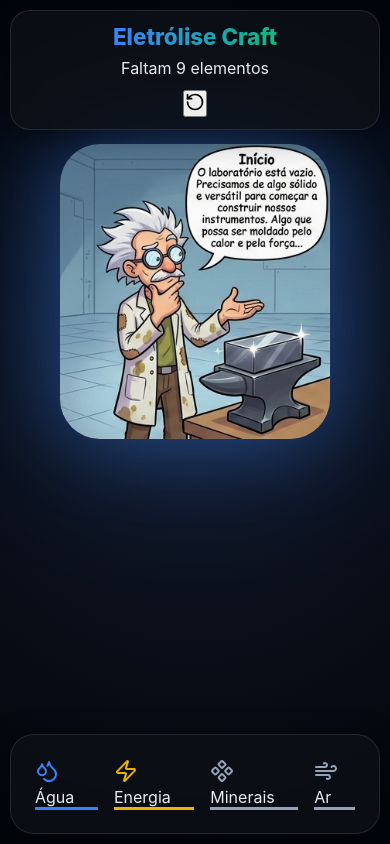
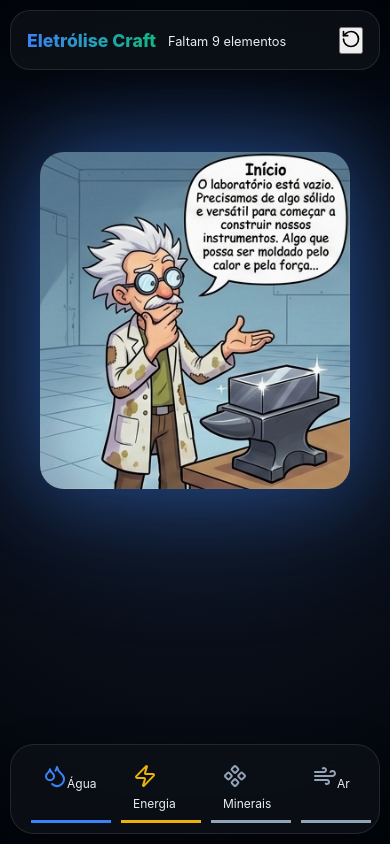
Before and after one commit to bacchirenan/eletronise-craft, a React (Vite) app: page / in a window 390 px wide. Built offline with nearby package versions, Linux system fonts and the light colour scheme.

Commit message:
Add files via upload

```diff
--- a/src/index.css
+++ b/src/index.css
@@ -251,27 +251,62 @@ body {
     top: 10px;
     left: 10px;
     right: 10px;
-    height: auto;
-    flex-direction: column;
-    padding: 12px;
+    height: 60px;
+    /* Altura fixa para ser compacto */
+    padding: 0 16px;
+    flex-direction: row;
+    /* Título e contador na mesma linha */
+    justify-content: space-between;
+    gap: 8px;
+  }
+
+  .game-header h1 {
+    font-size: 1.1rem;
+  }
+
+  .header-left {
+    flex-direction: row;
+    align-items: center;
     gap: 12px;
   }
 
-  .header-left {
-    flex-direction: column;
-    gap: 8px;
+  .progress-counter .count-label {
+    font-size: 0.8rem;
+  }
+
+  .fusion-zone {
+    margin-top: 70px;
+    /* Menor devido ao header compacto */
+    margin-bottom: 90px;
+    padding: 0 10px;
+    gap: 15px;
+  }
+
+  .hint-image {
+    height: 40vh;
+    /* Ajuste para dar mais espaço */
+    border-radius: 24px;
   }
 
   .elements-dock {
     bottom: 10px;
     left: 10px;
     right: 10px;
-    height: 100px;
+    height: 90px;
+    padding: 8px;
   }
 
-  .hint-container p {
-    font-size: 1rem;
-    padding: 20px;
+  .dock-content {
+    gap: 10px;
+  }
+
+  .element-card {
+    padding: 8px 12px;
+    min-width: 80px;
+  }
+
+  .element-name {
+    font-size: 0.75rem;
   }
 }
 
```
